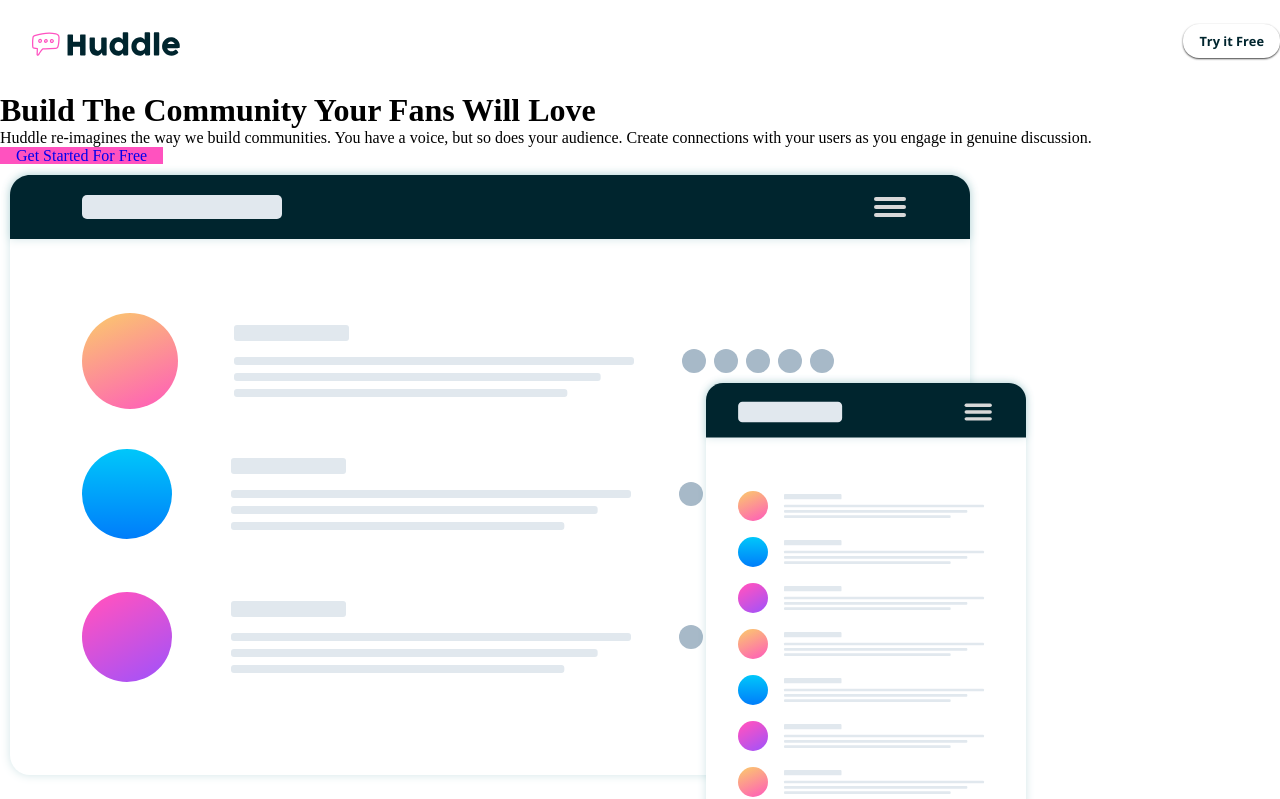
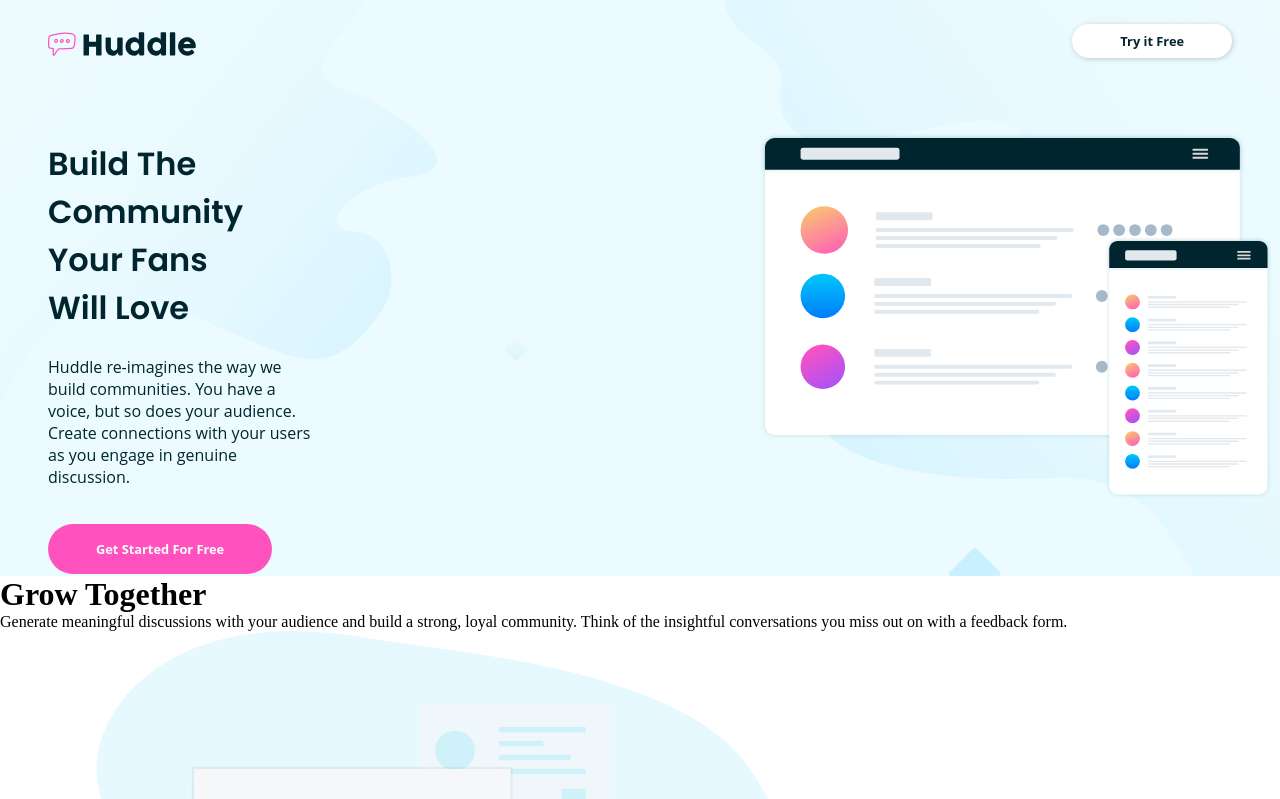
Before and after one commit to TheCoderGuru/huddle-landing-page-with-alternating-feature-blocks, a plain HTML site: page index.html in a window 1280 px wide. Shown: the top 799 px of the page. Drawn offline with nearby package versions, Linux system fonts and the light colour scheme.

Commit message:
Updated the code in the staged files

```diff
--- a/index.html
+++ b/index.html
@@ -7,7 +7,7 @@
     <link rel="preconnect" href="https://fonts.googleapis.com" />
     <link rel="preconnect" href="https://fonts.gstatic.com" crossorigin />
     <link
-      href="https://fonts.googleapis.com/css2?family=Open+Sans:wght@400;700&family=Poppins:ital,wght@1,600&display=swap"
+      href="https://fonts.googleapis.com/css2?family=Poppins:wght@600&display=swap"
       rel="stylesheet"
     />
     <link
@@ -24,6 +24,7 @@
     <!-- Feel free to remove these styles or customise in your own stylesheet 👍 -->
   </head>
   <body>
+    <header class="header__container">
       <nav class="navbar">
         <img
           class="navbar__logo"
@@ -32,9 +33,8 @@
         />
         <a class="btn btn-cta" href="#">Try it Free</a>
       </nav>
-    <main>
-      <div>
       <div class="hero-grid">
+        <div class="hero__content">
           <h1 class="hero__heading">Build The Community Your Fans Will Love</h1>
           <p class="hero__description">
             Huddle re-imagines the way we build communities. You have a voice,
@@ -43,23 +43,110 @@
           </p>
           <a class="btn btn-get-started" href="#">Get Started For Free</a>
         </div>
+        <div>
           <img
             class="hero__img"
             src="./images/illustration-mockups.svg"
             alt="image showing an illustration mockup"
           />
         </div>
+      </div>
+    </header>
+    <main>
+      <div class="grid-container">
+        <div class="grid">
+          <h1 class="grid__title">Grow Together</h1>
+          <p class="grid__description">
+            Generate meaningful discussions with your audience and build a
+            strong, loyal community. Think of the insightful conversations you
+            miss out on with a feedback form.
+          </p>
+        </div>
+        <div>
+          <img src="./images/illustration-grow-together.svg" alt="" />
+        </div>
+      </div>
+      <div class="grid-container position-left">
+        <div class="grid">
+          <h1 class="grid__title">Flowing Conversations</h1>
+          <p class="grid__description">
+            You wouldn't paginate a conversation in real life, so why do it
+            online? Our threads have just-in-time loading for a more natural
+            flow.
+          </p>
+        </div>
+        <div>
+          <img src="./images/illustration-flowing-conversation.svg" alt="" />
+        </div>
+      </div>
+      <div class="grid-container">
+        <div class="grid">
+          <h1 class="grid__title">Your Users</h1>
+          <p class="grid__description">
+            It takes no time at all to integrate Huddle with your app's
+            authentication solution. This means, once signed in to your app,
+            your users can start chatting immediately.
+          </p>
+        </div>
+        <div>
+          <img src="./images/illustration-your-users.svg" alt="" />
+        </div>
+      </div>
+      <div class="popup-box">
+        <h1>Ready To Build Your Community?</h1>
+        <a class="btn btn-get-started" href="#">Get Started For Free</a>
+      </div>
     </main>
-    Generate meaningful discussions with your audience and build a strong, loyal
-    community. Think of the insightful conversations you miss out on with a
-    feedback form. Flowing Conversations You wouldn't paginate a conversation in
-    real life, so why do it online? Our threads have just-in-time loading for a
-    more natural flow. Your Users It takes no time at all to integrate Huddle
-    with your app's authentication solution. This means, once signed in to your
-    app, your users can start chatting immediately. Ready To Build Your
-    Community? Get Started For Free Lorem ipsum dolor sit amet, consectetur
-    adipiscing elit, sed do eiusmod tempor incididunt ut labore et dolore magna
-    aliqua +1-543-123-4567 example@huddle.com About Us What We Do FAQ Career
-    Blog Contact Us &copy; Copyright 2018 Huddle. All rights reserved.
+    <footer>
+      <img src="./images/logo.svg" alt="" 0 />
+      <div class="footer-item">
+        <div>
+          <img src="./images/icon-location.svg" />
+        </div>
+        <div>
+          <p>
+            Lorem ipsum dolor sit amet, consectetur adipiscing elit, sed do
+            eiusmod tempor incididunt ut labore et dolore magna aliqua
+          </p>
+        </div>
+      </div>
+      <div class="footer-item">
+        <div>
+          <img src="./images/icon-phone.svg" />
+        </div>
+        <div>
+          <p>
+          +1-543-123-4567
+          </p>
+        </div>
+      </div>
+      <div class="footer-item">
+        <div>
+          <img src="./images/icon-email.svg" />
+        </div>
+        <div>
+          <p>
+         example@huddle.com
+          </p>
+        </div>
+      </div>
+      <div class="footer__links">
+        <small>About Us</small>
+        <small> What We Do</small>
+        <small>FAQ</small>
+      </div>
+      <div class="footer__links">
+        <small>Career</small>
+        <small>Blog</small>
+        <small>Contact Us</small>
+      </div>
+      <div class="footer__social-media">
+       <ion-icon name="logo-facebook"></ion-icon>
+       <ion-icon name="logo-twitter"></ion-icon>
+       <ion-icon name="logo-instagram"></ion-icon>
+      </div>
+    </footer>
+     <h5 class="footer-copyright">&copy; Copyright 2018 Huddle. All rights reserved.</h5>
+     <script type="module" src="https://unpkg.com/ionicons@5.5.2/dist/ionicons/ionicons.esm.js"></script>
   </body>
 </html>
--- a/style.css
+++ b/style.css
@@ -1,57 +1,102 @@
-:root{
-
+:root {
   --pink: hsl(322, 100%, 66%);
   --very-pale-cyan: hsl(193, 100%, 96%);
   --very-dark-cyan: hsl(192, 100%, 9%);
   --grayish-blue: hsl(208, 11%, 55%);
   --font-body: 18px;
   --font-semibold: 600;
---font-bold:700;
+  --font-bold: 700;
   --font-regular: 400;
---font-poppins: 'Poppins', sans-serif;
---font-os: 'Open Sans', sans-serif;
-
+  --font-poppins: "Poppins", sans-serif;
+  --font-os: "Open Sans", sans-serif;
 }
 
-*{
+* {
   margin: 0;
   padding: 0;
   box-sizing: border-box;
+  outline: none;
 }
 
-.navbar{
+.header__container {
+  background-color: var(--very-pale-cyan);
+  z-index: -1;
+  background-image: url(./images/bg-hero-desktop.svg);
+}
+
+.navbar {
   position: relative;
 }
 
-
-.navbar__logo{
-    margin: 2rem;
+.navbar__logo {
+  /* top | right | bottom | left */
+  margin: 2rem 0 0 3rem;
   height: 1.5rem;
 }
 
-.btn-cta{
-    right: 0;
+.hero-grid {
+  display: grid;
+  grid-template-columns: repeat(2, 1fr);
+  gap: 15rem;
+  position: relative;
+}
+
+.hero__content {
+  font-family: var(--font-poppins);
+  margin-left: 3rem;
+  margin-top: 5rem;
+}
+
+.hero__heading {
+  width: 46%;
+  color: var(--very-dark-cyan);
+  font-weight: 700;
+  margin-bottom: 1.5rem;
+}
+
+.hero__description {
+  margin-bottom: 3rem;
+  width: 56%;
+  font-weight: 500;
+  color: var(--very-dark-cyan);
+  font-family: var(--font-os);
+}
+
+.btn {
+  text-decoration: none;
+}
+
+.btn-get-started {
+  background-color: var(--pink);
+  padding-inline: 3rem;
+  padding-block: 1rem;
+  border-radius: 2rem;
+  font-size: .8rem;
+  font-family: var(--font-os);
+  font-weight: 700;
+  color: white;
+}
+
+.btn-cta {
+  right: 3rem;
   top: 1.5rem;
   position: absolute;
-    font-family: 'Open Sans', sans-serif;
-    font-weight: 700;
+  font-family: "Open Sans", sans-serif;
+  font-weight: var(--font-bold);
   color: var(--very-dark-cyan);
-    box-shadow: 0px 1px 2px 0px rgba(0,0,0,0.75);
-    border-radius: 1rem;
-    font-size: .8rem;
-    padding: .5rem;
-    padding-left: 5rem;
+  box-shadow: 1px 1px 6px -1px rgba(0, 0, 0, 0.25);
+  border-radius: 2rem;
+  font-size: 0.8rem;
+  background-color: white;
+  padding-left: 3rem;
+  padding-right: 3rem;
+  padding-top: 0.5rem;
+  padding-bottom: 0.5rem;
 }
 
-.btn{
-    text-decoration: none;
-    padding-inline: 1rem;
+.hero__img{
+  aspect-ratio: 1 / 1;
+  object-fit: contain;
+  height: 32rem;
+
 }
-
-.btn-get-started{
-    background-color: var(--pink);
-}
-
-.hero-grid{
-    grid-template-columns: repeat(2, 1fr);
-}
```
Lines whose indentation alone changed are shown as unchanged.
